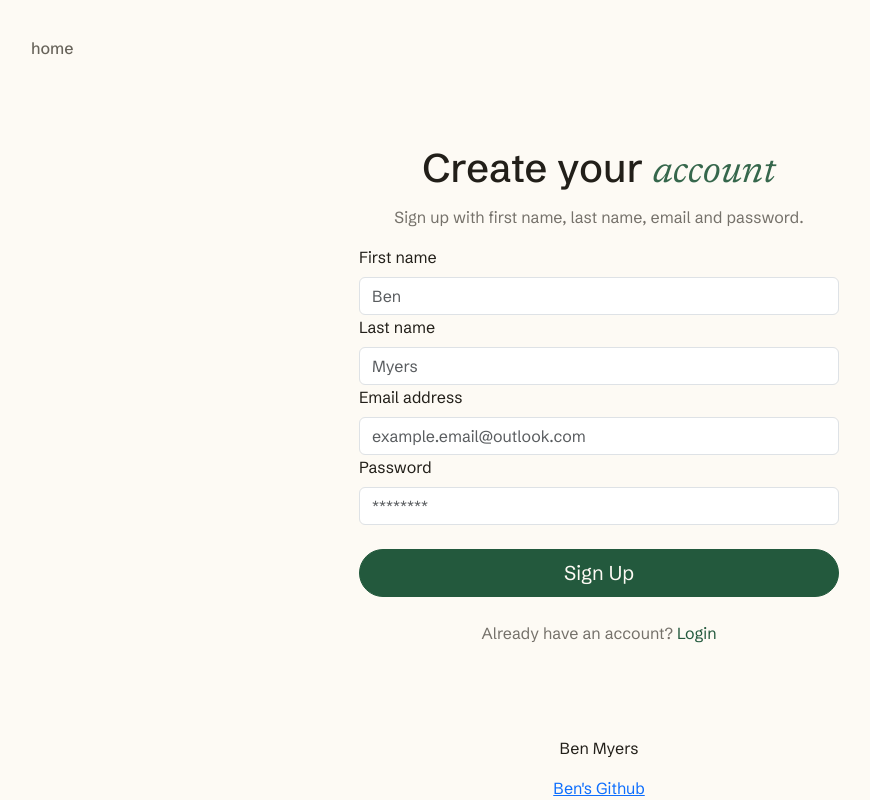
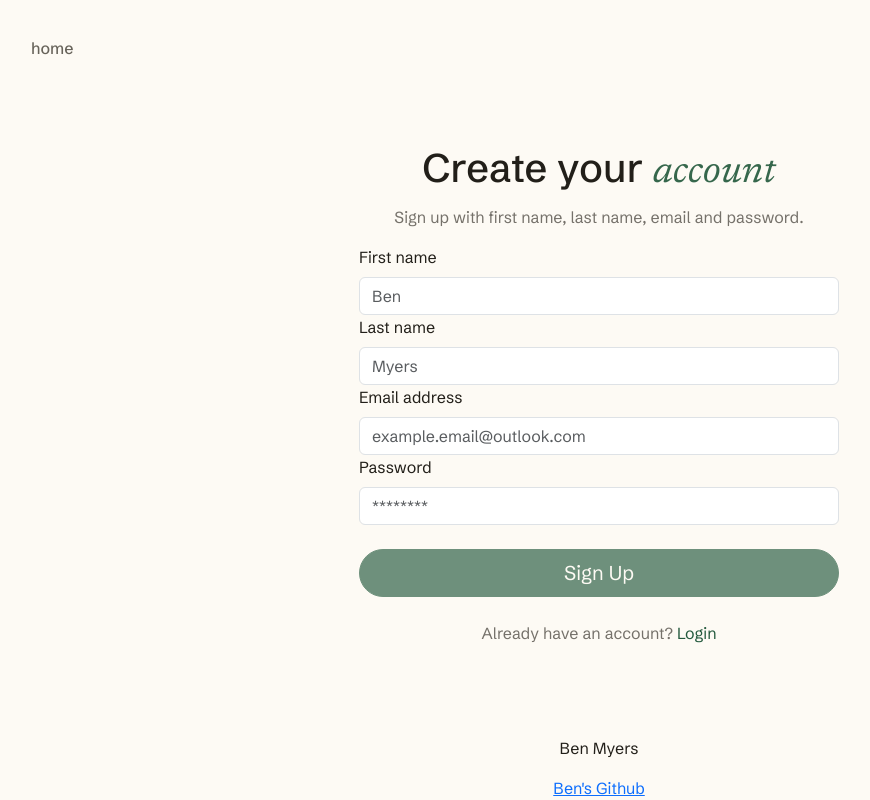
Before and after one commit to TheBen2005/startup, a React (Vite) app: page /signup in a window 1280 px wide. Shown: the whole page, without its empty margins (41-911 px from the left). Built offline with nearby package versions, Linux system fonts and the light colour scheme.

Commit message:
Completed sign up to store user in local storage when they sign up

```diff
--- a/src/app.jsx
+++ b/src/app.jsx
@@ -12,7 +12,7 @@ import { Login } from './login/login';
 import { Info } from './info/info';
 
 export default function App() {
-    const [user, setUser] = React.useState(JSON.parse(localStorage.getItem('user')));
+    const [user, setUser] = React.useState(JSON.parse(localStorage.getItem('user')) || '');
     const [selectedTutor, setSelectedTutor] = React.useState(null);
     const [selectedSlot, setSelectedSlot] = React.useState(null);
     const [contactInfo, setContactInfo] = React.useState(null);
@@ -25,7 +25,7 @@ export default function App() {
                     <Route path="/" element={<Landing paid={justPaid} onJustPaid={setJustPaid}/>} exact />
                     <Route path="/tutors" element={<Tutors onSelectTutor={setSelectedTutor} />} exact />
                     <Route path="/times" element={<Times tutor={selectedTutor} onSelectSlot = {setSelectedSlot}/>} exact />
-                    <Route path="/signup" element={<Signup />} exact />
+                    <Route path="/signup" element={<Signup onSignUp={setUser}/>} exact />
                     <Route path="/setavailability" element={<SetAvailability />} exact />
                     <Route path="/payment" element={<Payment tutor={selectedTutor} slot={selectedSlot} contactInfo={contactInfo} onPaid={() => setJustPaid(true)}/>} exact />
                     <Route path="/login" element={<Login onLogin={setUser}/>} exact />
--- a/src/login/login.jsx
+++ b/src/login/login.jsx
@@ -1,6 +1,6 @@
 import React from 'react';
 import './login.css';
-import { NavLink, Link } from 'react-router-dom';
+import { NavLink, Link, useNavigate } from 'react-router-dom';
 
 export function Login({ onLogin }) {
     const [email, setEmail] = React.useState('');
--- a/src/signup/signup.jsx
+++ b/src/signup/signup.jsx
@@ -1,7 +1,32 @@
+import React from 'react';
 import './signup.css';
-import { NavLink, Link } from 'react-router-dom';
+import { NavLink, Link, useNavigate } from 'react-router-dom';
 
-export function Signup() {
+export function Signup({ onSignUp }) {
+    const [firstName, setFirstName] = React.useState('');
+    const [lastName, setLastName] = React.useState('');
+    const [email, setEmail] = React.useState('');
+    const [password, setPassword] = React.useState('');
+    const TUTOR_EMAIL = 'bensfakeemail@outlook.com';
+    const navigate = useNavigate();
+
+    function handleSubmit(e) {
+        e.preventDefault();
+        const user = {
+            firstName: firstName,
+            email: email,
+            isTutor: email === TUTOR_EMAIL
+        };
+        localStorage.setItem('user', JSON.stringify(user));
+        onSignUp(user);
+        if (user.isTutor) {
+            navigate('/setavailability');
+        }
+        else {
+            navigate('/');
+        }
+    }
+
     return (
         <>
             <header>
@@ -12,24 +37,24 @@ export function Signup() {
             <main className="signup-main">
                 <h1>Create your <span className="title-italics">account</span></h1>
                 <p className="intro-text">Sign up with first name, last name, email and password.</p>
-                <form method="get" action="/">
+                <form onSubmit={handleSubmit}>
                     <div>
                         <label htmlFor="firstName" className="form-label">First name</label>
-                        <input type="text" placeholder="Ben" id="firstName" name="firstName" className="form-control" />
+                        <input type="text" placeholder="Ben" id="firstName" name="firstName" className="form-control" value={firstName} onChange={(e) => setFirstName(e.target.value) }/>
                     </div>
                     <div>
                         <label htmlFor="lastName" className="form-label">Last name</label>
-                        <input type="text" placeholder="Myers" id="lastName" name="lastName" className="form-control" />
+                        <input type="text" placeholder="Myers" id="lastName" name="lastName" className="form-control" value={lastName} onChange={(e) => setLastName(e.target.value) }/>
                     </div>
                     <div>
                         <label htmlFor="email" className="form-label">Email address</label>
-                        <input type="email" placeholder="example.email@outlook.com" id="email" name="email" className="form-control" />
+                        <input type="email" placeholder="example.email@outlook.com" id="email" name="email" className="form-control" value={email} onChange={(e) => setEmail(e.target.value) }/>
                     </div>
                     <div>
                         <label htmlFor="password" className="form-label">Password</label>
-                        <input type="password" placeholder="********" id="password" name="password" className="form-control" />
+                        <input type="password" placeholder="********" id="password" name="password" className="form-control" value={password} onChange={(e) => setPassword(e.target.value) }/>
                     </div>
-                    <button type="submit" className="btn btn-primary btn-lg rounded-pill book-button-space w-100">Sign Up</button>
+                    <button type="submit" className="btn btn-primary btn-lg rounded-pill book-button-space w-100" disabled={!email || !password || !lastName || !firstName}>Sign Up</button>
                 </form>
                 <p className="have-account"> Already have an account?<span><Link to="/login" className="log-in-link"> Login</Link></span></p>
 
```
Also changed, not shown: src/accountbutton.jsx (added).
